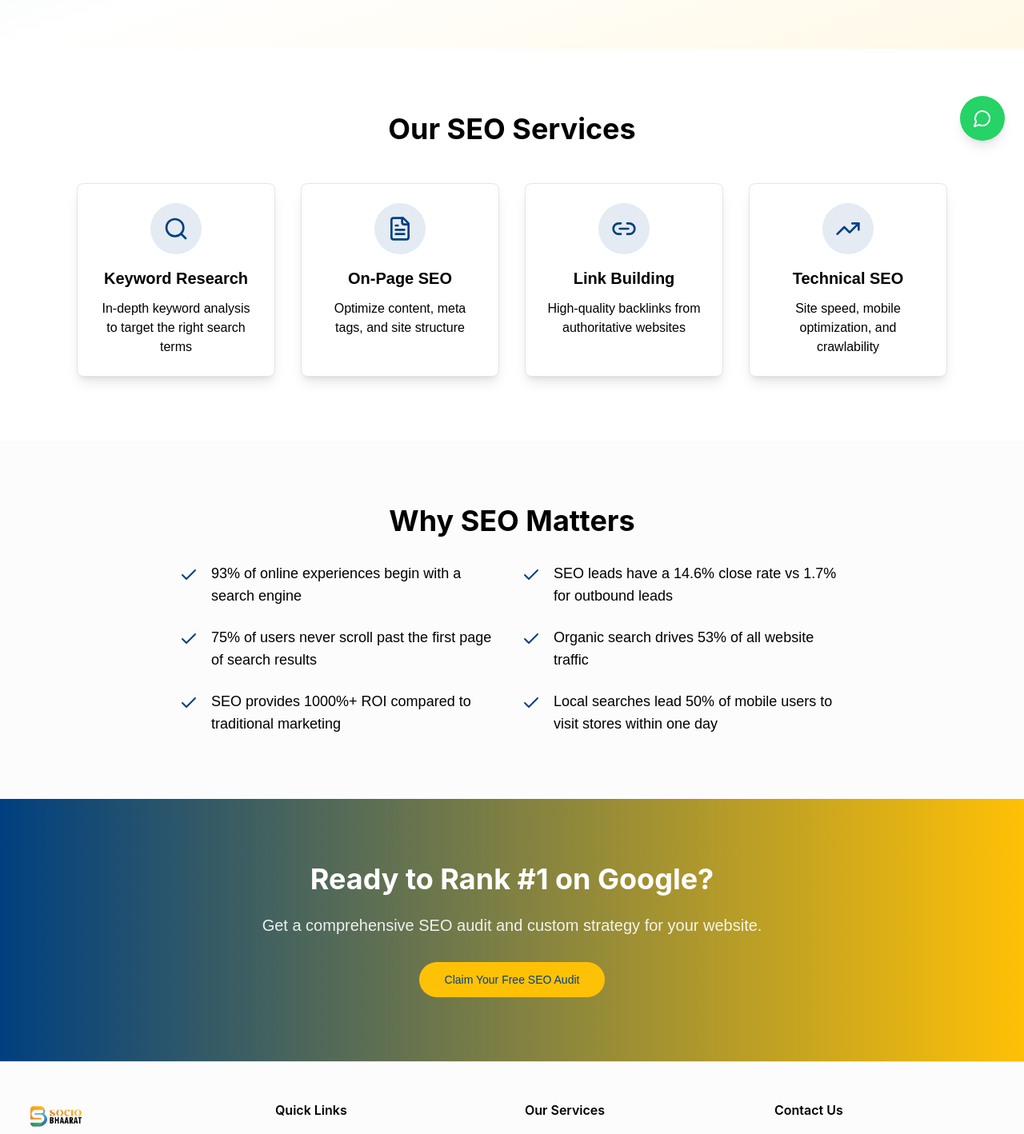
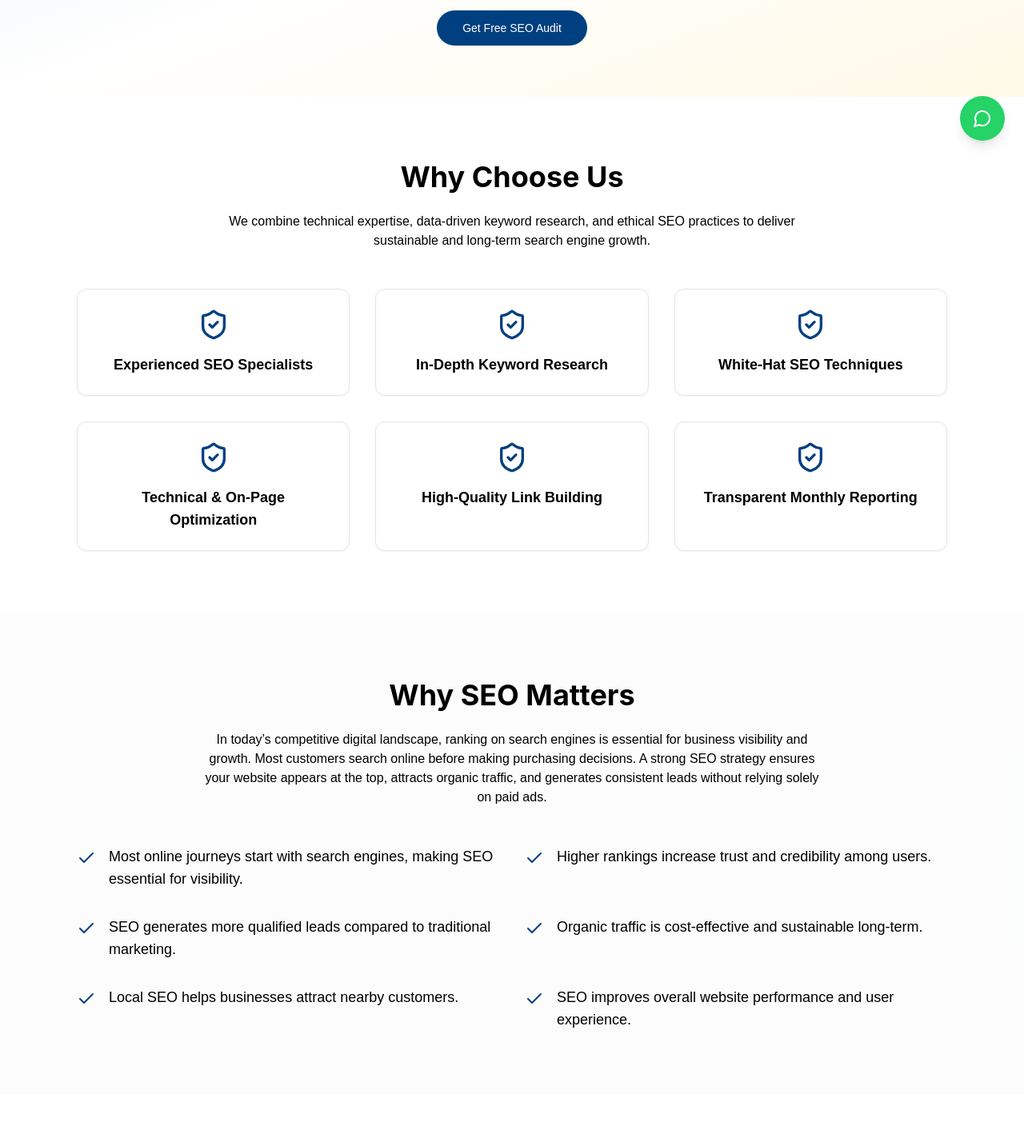
Before and after one commit to SocioBhaarat/SocioBhaarat_Frontend, a React (Vite) app: page /digital-marketing/website-seo in a window 1280 px wide. Shown: the part 600-2018 px from the top of the page at 80% size. Built offline with nearby package versions, Linux system fonts and the light colour scheme; the HTML template or start-up script is replaced by a standard one; a web font is replaced by a local one.

Commit message:
Enhance WebsiteSEO component with new sections and improved content

```diff
--- a/src/pages/digital-marketing/WebsiteSEO.tsx
+++ b/src/pages/digital-marketing/WebsiteSEO.tsx
@@ -1,5 +1,5 @@
 import { Button } from "@/components/ui/button";
-import { Check, Search, TrendingUp, FileText, Link2 } from "lucide-react";
+import { Check, Search, TrendingUp, FileText, Link2, ShieldCheck, BarChart3 } from "lucide-react";
 import { useNavigate } from "react-router-dom";
 
 const WebsiteSEO = () => {
@@ -9,16 +9,76 @@ const WebsiteSEO = () => {
       <section className="pt-32 pb-16 px-4 sm:px-6 lg:px-8 bg-gradient-to-br from-primary/10 via-background to-secondary/10">
         <div className="container mx-auto max-w-6xl text-center">
           <h1 className="font-display text-5xl sm:text-6xl font-bold mb-6">
-            Website <span className="bg-gradient-to-r from-primary via-secondary to-accent bg-clip-text text-transparent">SEO Services</span>
+            Rank Higher on <span className="bg-gradient-to-r from-primary via-secondary to-accent bg-clip-text text-transparent">Google</span> & Grow Organically
           </h1>
           <p className="text-xl text-muted-foreground mb-8 leading-relaxed max-w-3xl mx-auto">
-            Dominate search results and drive organic traffic with our proven SEO strategies. Get found by customers actively searching for your services.
+            We help businesses improve search engine rankings, increase organic traffic, and generate quality leads through strategic and result-driven SEO solutions.
           </p>
           <Button size="lg" className="bg-primary hover:bg-primary/90 text-primary-foreground rounded-full px-8" onClick={() => navigate("/contact")} >
             Get Free SEO Audit
           </Button>
         </div>
       </section>
+
+    {/* Why Choose Us */}
+      <section className="py-20 px-4 sm:px-6 lg:px-8">
+        <div className="container mx-auto max-w-6xl text-center">
+          <h2 className="font-display text-4xl font-bold mb-6">Why Choose Us</h2>
+
+          <p className="text-muted-foreground max-w-3xl mx-auto mb-12">
+            We combine technical expertise, data-driven keyword research, and ethical SEO practices to deliver sustainable and long-term search engine growth.
+          </p>
+
+          <div className="grid md:grid-cols-2 lg:grid-cols-3 gap-8">
+            {[
+              "Experienced SEO Specialists",
+              "In-Depth Keyword Research",
+              "White-Hat SEO Techniques",
+              "Technical & On-Page Optimization",
+              "High-Quality Link Building",
+              "Transparent Monthly Reporting",
+            ].map((point, index) => (
+              <div
+                key={index}
+                className="bg-card p-6 rounded-xl border border-border shadow-sm hover:shadow-lg transition"
+              >
+                <ShieldCheck className="h-10 w-10 text-primary mx-auto mb-4" />
+                <p className="font-semibold text-lg">{point}</p>
+              </div>
+            ))}
+          </div>
+        </div>
+      </section>
+
+      {/* Why SEO matters */}
+      <section className="py-20 px-4 sm:px-6 lg:px-8 bg-muted/30">
+        <div className="container mx-auto max-w-6xl">
+          <h2 className="font-display text-4xl font-bold mb-6 text-center">
+            Why SEO Matters
+          </h2>
+
+          <p className="text-muted-foreground max-w-3xl mx-auto text-center mb-12">
+            In today’s competitive digital landscape, ranking on search engines is essential for business visibility and growth. Most customers search online before making purchasing decisions. A strong SEO strategy ensures your website appears at the top, attracts organic traffic, and generates consistent leads without relying solely on paid ads.
+          </p>
+
+          <div className="grid md:grid-cols-2 gap-8">
+            {[
+              "Most online journeys start with search engines, making SEO essential for visibility.",
+              "Higher rankings increase trust and credibility among users.",
+              "SEO generates more qualified leads compared to traditional marketing.",
+              "Organic traffic is cost-effective and sustainable long-term.",
+              "Local SEO helps businesses attract nearby customers.",
+              "SEO improves overall website performance and user experience.",
+            ].map((point, index) => (
+              <div key={index} className="flex items-start gap-4">
+                <Check className="h-6 w-6 text-primary mt-1 flex-shrink-0" />
+                <p className="text-lg">{point}</p>
+              </div>
+            ))}
+          </div>
+        </div>
+      </section>
+
 
       <section className="py-20 px-4 sm:px-6 lg:px-8">
         <div className="container mx-auto max-w-6xl">
@@ -29,6 +89,12 @@ const WebsiteSEO = () => {
               { icon: FileText, title: "On-Page SEO", desc: "Optimize content, meta tags, and site structure" },
               { icon: Link2, title: "Link Building", desc: "High-quality backlinks from authoritative websites" },
               { icon: TrendingUp, title: "Technical SEO", desc: "Site speed, mobile optimization, and crawlability" },
+              {
+                icon: BarChart3, title: "SEO Analytics & Reporting", desc: "Transparent monthly reports with traffic, rankings, and performance insights.",
+              },
+              {
+                icon: ShieldCheck, title: "Local SEO",desc: "Optimize Google Business Profile and local listings to attract nearby customers.",
+              },
             ].map((service, index) => (
               <div key={index} className="bg-card p-6 rounded-lg shadow-lg border border-border text-center">
                 <div className="bg-primary/10 w-16 h-16 rounded-full flex items-center justify-center mx-auto mb-4">
```
